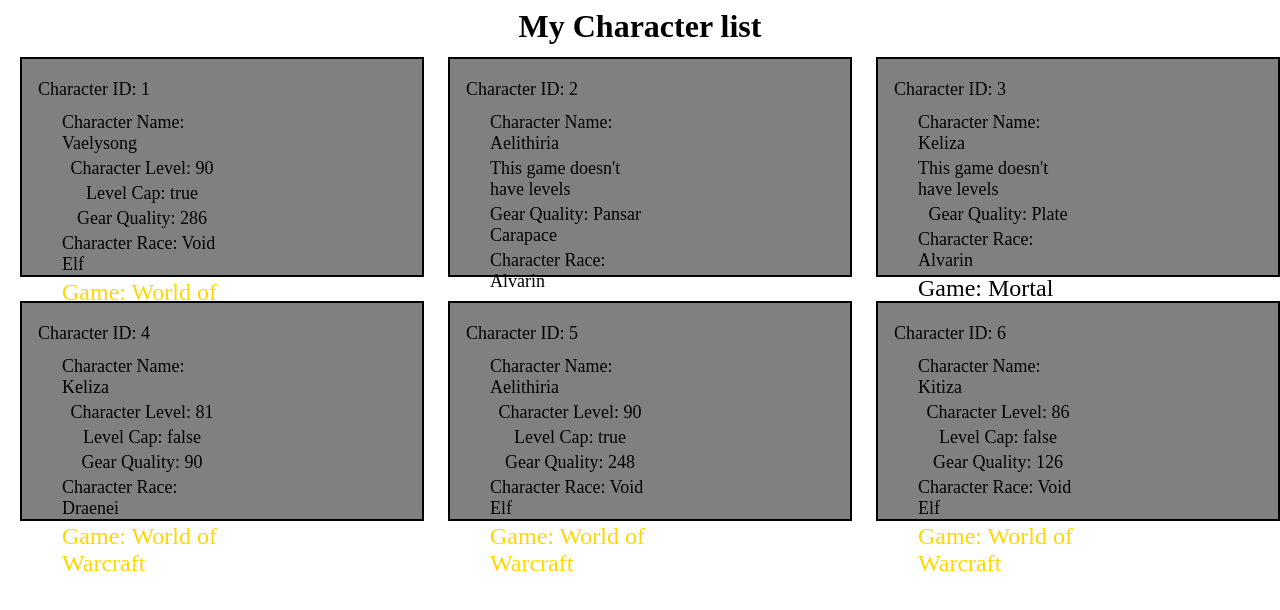
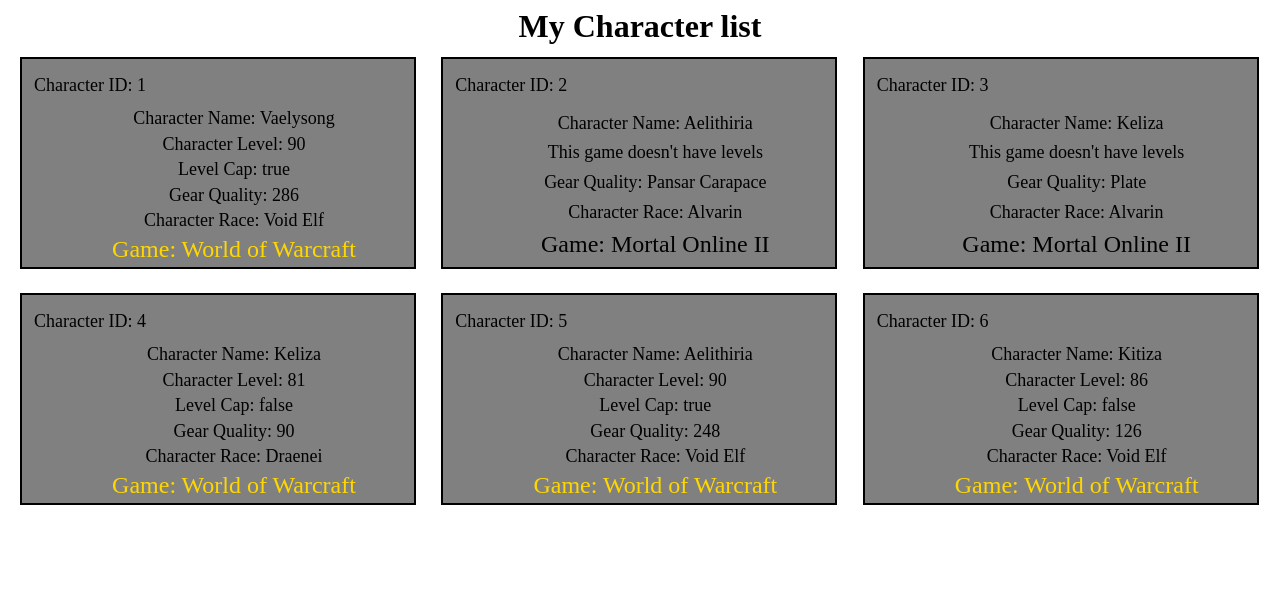
Before and after one commit to NickDAlimonte/Nickolas_DAlimonte_Learning_AngularF26, an Angular app: page / in a window 1280 px wide. Shown: the top 610 px of the page. Built offline with nearby package versions, Linux system fonts and the light colour scheme.

Commit message:
Created the interface for handling a click. Added the input and output events to character-list and character-list-item to handle passing the vent from item to list, and displaying it to the console

```diff
--- a/src/app/Components/character-list-item/character-list-item.html
+++ b/src/app/Components/character-list-item/character-list-item.html
@@ -1,5 +1,5 @@
 <ul>
-  <li>
+  <li (click)="toggle()">
     <p>Character ID: {{character().id}}</p>
     <p>Character Name: {{character().name}}</p>
     @if(character().level){
--- a/src/app/Components/character-list-item/character-list-item.scss
+++ b/src/app/Components/character-list-item/character-list-item.scss
@@ -17,10 +17,9 @@
   background-color: grey;
   font-size: 18px;
   display: grid;
-  grid-template-columns: 1fr 1fr;
   list-style: none;
   margin: 12px;
-  padding: 8px;
+  padding: 4px;
   border: 2px solid black;
   height: 200px;
 }
--- a/src/app/Components/character-list-item/character-list-item.ts
+++ b/src/app/Components/character-list-item/character-list-item.ts
@@ -1,5 +1,7 @@
-import { Component, input } from '@angular/core';
+import { Component, input, output } from '@angular/core';
 import { Character } from '../../shared/models/character';
+import { ContentEvent } from '../../shared/models/content-event'
+import { createStructuredContentOutput } from '@angular/cli/src/commands/mcp/utils';
 
 @Component({
   selector: 'app-character-list-item',
@@ -9,5 +11,13 @@
 })
 export class CharacterListItem {
   character = input.required<Character>();
+  clicked = output<ContentEvent>();
 
+  toggle(): void{
+    this.clicked.emit({
+      id: this.character().id,
+      action: 'clicked'
+    });
+
+  }
 }
--- a/src/app/Components/character-list/character-list.html
+++ b/src/app/Components/character-list/character-list.html
@@ -2,7 +2,10 @@
 
 <ul>
 @for(character of characterList; track character.id){
-  <app-character-list-item [character]="character"></app-character-list-item>
+  <app-character-list-item
+    [character]="character"
+    (clicked)="onCharacterClicked($event)"
+  />
 }@empty{
   <h1>There is nothing to display here!</h1>
 }
--- a/src/app/Components/character-list/character-list.ts
+++ b/src/app/Components/character-list/character-list.ts
@@ -1,6 +1,7 @@
 import { Component } from '@angular/core';
 import { Character } from '../../shared/models/character';
 import { CharacterListItem } from '../character-list-item/character-list-item';
+import { ContentEvent } from '../../shared/models/content-event';
 
 @Component({
   selector: 'app-character-list',
@@ -71,4 +72,7 @@
       game: 'World of Warcraft',
     },
   ];
+  onCharacterClicked(event: ContentEvent): void{
+    console.log(event)
+  }
 }
--- a/src/app/app.html
+++ b/src/app/app.html
@@ -1 +1 @@
-<app-character-list></app-character-list>
+<app-character-list />
--- /dev/null
+++ b/src/app/shared/models/content-event.ts
@@ -0,0 +1,4 @@
+export interface ContentEvent {
+  id: number;
+  action: 'clicked';
+}
```
